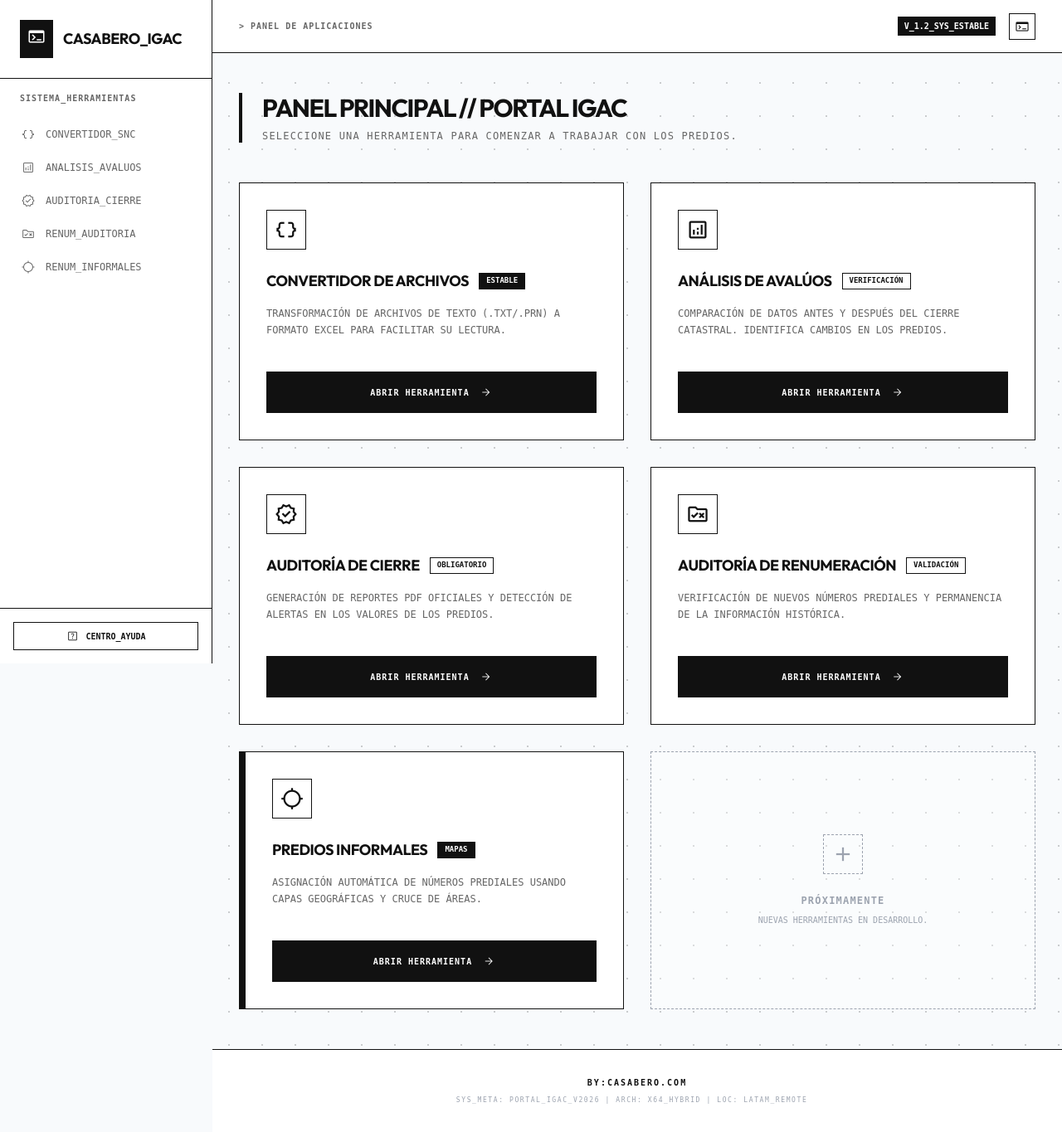
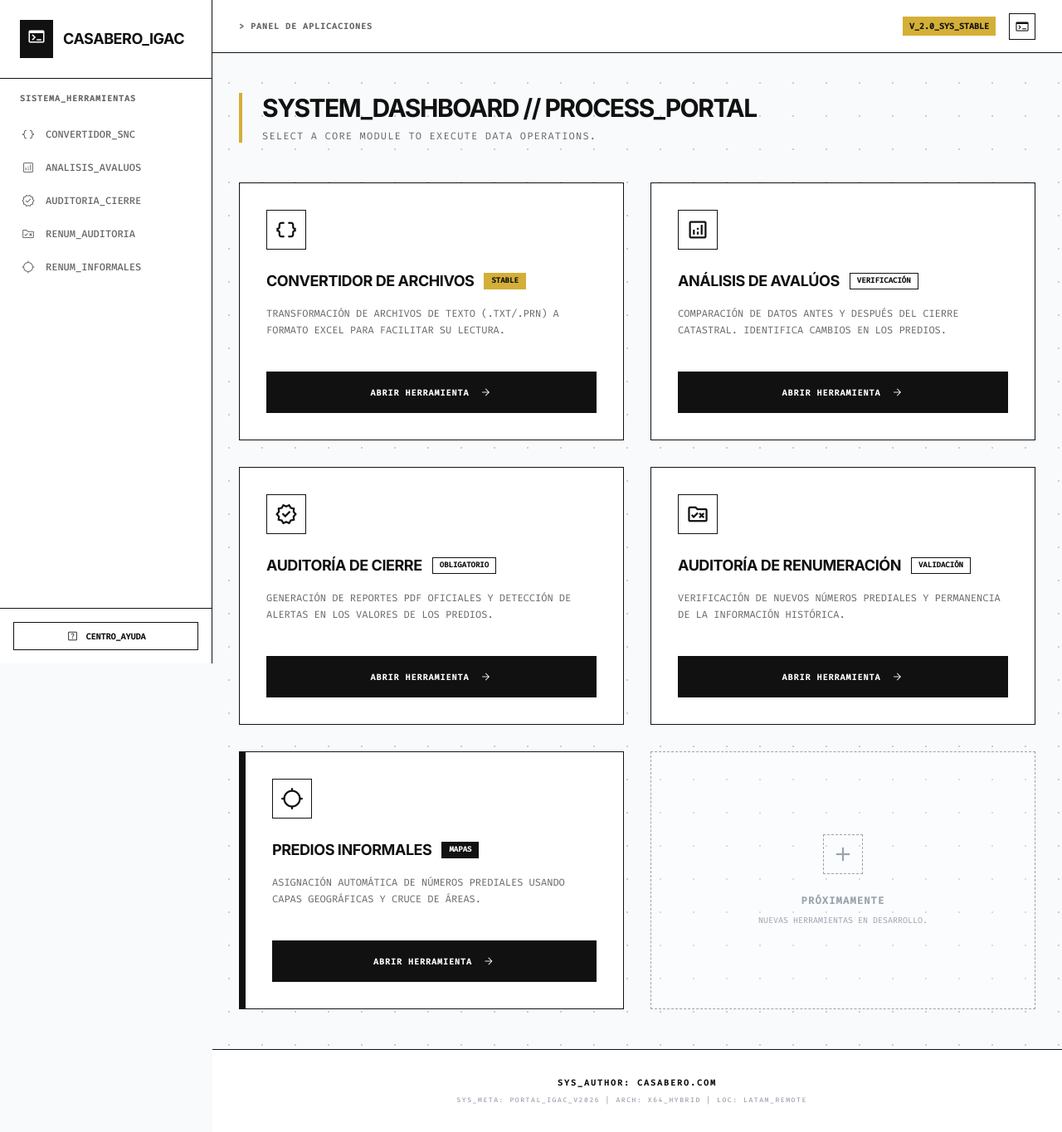
Before and after one commit to casabero/igac-portal, a Flask app: template templates/index.html in a window 1280 px wide. Shown: the whole page at 83% size. Run offline with Flask 3, Linux system fonts and the light colour scheme; the template is opened without the code that fills it, so the values that code supplies are empty; some libraries are stand-ins or nearby versions.

Commit message:
style: update portal branding to Casabero Civil-Hacker v2.0 identity

```diff
--- a/templates/base.html
+++ b/templates/base.html
@@ -6,7 +6,7 @@
     <meta content="width=device-width, initial-scale=1.0" name="viewport" />
     <title>{% block title %}IGAC Portal{% endblock %}</title>
     <link
-        href="https://fonts.googleapis.com/css2?family=Inter:wght@300;400;500;600&family=Outfit:wght@500;700&display=swap"
+        href="https://fonts.googleapis.com/css2?family=Inter:wght@300;400;500;600;700&family=Fira+Code:wght@400;500&display=swap"
         rel="stylesheet" />
     <link href="https://fonts.googleapis.com/css2?family=Material+Symbols+Outlined:wght,FILL@100..700,0..1&display=swap"
         rel="stylesheet" />
@@ -17,7 +17,7 @@
                 extend: {
                     fontFamily: {
                         "sans": ["Inter", "sans-serif"],
-                        "display": ["Outfit", "sans-serif"],
+                        "display": ["Inter", "sans-serif"],
                         "mono": ["Fira Code", "monospace"],
                     },
                     colors: {
@@ -25,7 +25,7 @@
                             900: "#111111", 700: "#333333", 500: "#666666", 200: "#E5E5E5", 50: "#F9FAFB"
                         },
                         primary: "#111111",
-                        accent: "#111111"
+                        accent: "#D4AF37"
                     }
                 }
             }
@@ -73,7 +73,7 @@
                 <div class="p-2 bg-primary text-white transition-colors">
                     <span class="material-symbols-outlined font-light">terminal</span>
                 </div>
-                <span class="font-display font-bold text-lg tracking-tight uppercase">Casabero_IGAC</span>
+                <span class="font-display font-bold text-lg tracking-tight uppercase">CASABERO_IGAC</span>
             </a>
         </div>
 
@@ -128,7 +128,7 @@
                 </h2>
             </div>
             <div class="flex items-center gap-4">
-                <span class="text-[10px] font-mono bg-gray-900 text-white px-2 py-1 font-bold">V_1.2_SYS_ESTABLE</span>
+                <span class="text-[10px] font-mono bg-accent text-primary px-2 py-1 font-bold">V_2.0_SYS_STABLE</span>
                 <div class="h-8 w-8 bg-white border border-gray-900 flex items-center justify-center text-gray-900">
                     <span class="material-symbols-outlined text-[20px] font-light">terminal</span>
                 </div>
@@ -153,7 +153,7 @@
 
         <footer class="p-8 border-t border-gray-900 bg-white flex flex-col items-center gap-2">
             <p class="text-[10px] font-mono text-gray-900 uppercase tracking-[0.2em] font-bold">
-                by:casabero.com
+                sys_author: CASABERO.COM
             </p>
             <p class="text-[8px] font-mono text-gray-400 uppercase tracking-[0.2em] font-medium">
                 sys_meta: portal_igac_v2026 | arch: x64_hybrid | loc: latam_remote
--- a/templates/index.html
+++ b/templates/index.html
@@ -6,11 +6,11 @@
 
 {% block content %}
 <div class="max-w-5xl mx-auto py-4">
-    <div class="mb-12 border-l-4 border-gray-900 pl-6">
-        <h3 class="text-3xl font-display font-bold text-gray-900 uppercase tracking-tighter">Panel Principal //
-            Portal IGAC</h3>
-        <p class="text-gray-500 mt-2 font-mono text-xs uppercase tracking-widest">Seleccione una herramienta para
-            comenzar a trabajar con los predios.</p>
+    <div class="mb-12 border-l-4 border-accent pl-6">
+        <h3 class="text-3xl font-display font-bold text-gray-900 uppercase tracking-tighter">SYSTEM_DASHBOARD //
+            PROCESS_PORTAL</h3>
+        <p class="text-gray-500 mt-2 font-mono text-xs uppercase tracking-widest">Select a core module to execute data
+            operations.</p>
     </div>
 
     <div class="grid grid-cols-1 md:grid-cols-2 gap-8">
@@ -27,7 +27,7 @@
                         Convertidor de Archivos
                     </h4>
                     <span
-                        class="px-2 py-0.5 text-[9px] font-mono font-bold bg-gray-900 text-white border border-gray-900">ESTABLE</span>
+                        class="px-2 py-0.5 text-[9px] font-mono font-bold bg-accent text-primary border border-accent">STABLE</span>
                 </div>
                 <p class="text-xs font-mono text-gray-500 leading-relaxed mb-10 uppercase">
                     Transformación de archivos de texto (.txt/.prn) a formato Excel para facilitar su lectura.
@@ -164,8 +164,8 @@
             Sobre el Portal
         </h4>
         <p class="text-xs font-mono uppercase leading-relaxed text-gray-900">
-            Este sistema ha sido diseñado por <b class="bg-gray-900 text-white px-1">CASABERO.COM</b> para facilitar
-            procesar la información de los predios.
+            System engineered by <b class="bg-accent text-primary px-1">CASABERO.COM</b> for high-precision cadastral
+            data processing.
         </p>
     </section>
 
```
Also changed, not shown: templates/auditoria_tool.html (+5 -5 lines), templates/avaluo_tool.html (+6 -6 lines), templates/renumeracion_tool.html (+5 -5 lines), templates/snc_tool.html (+8 -8 lines).
